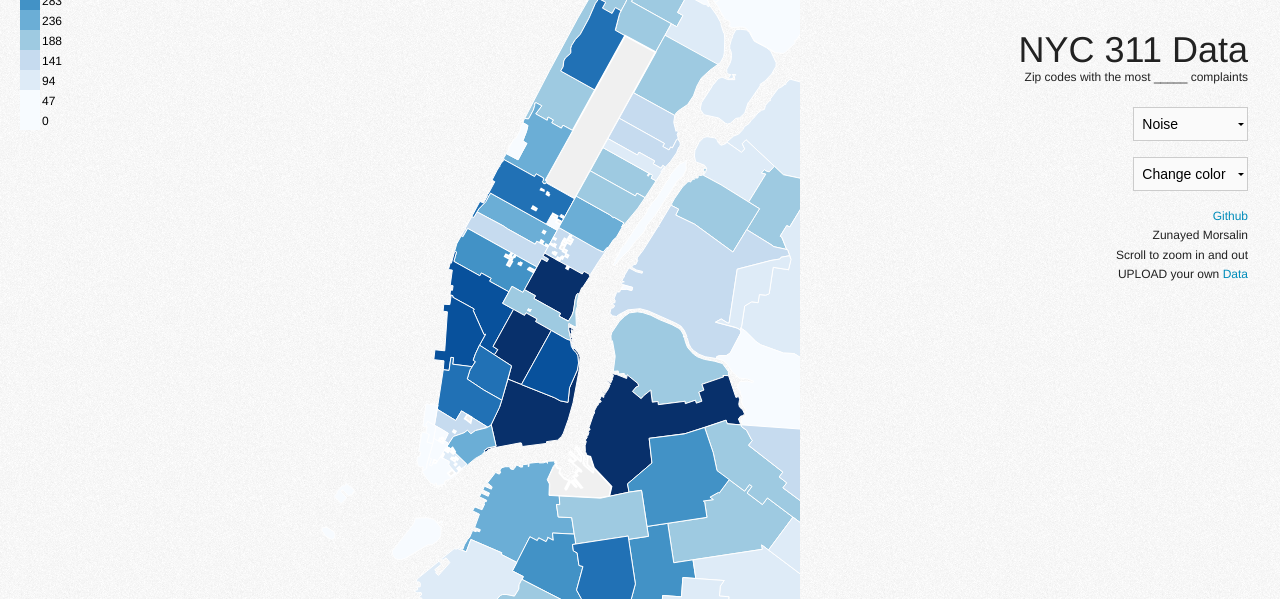
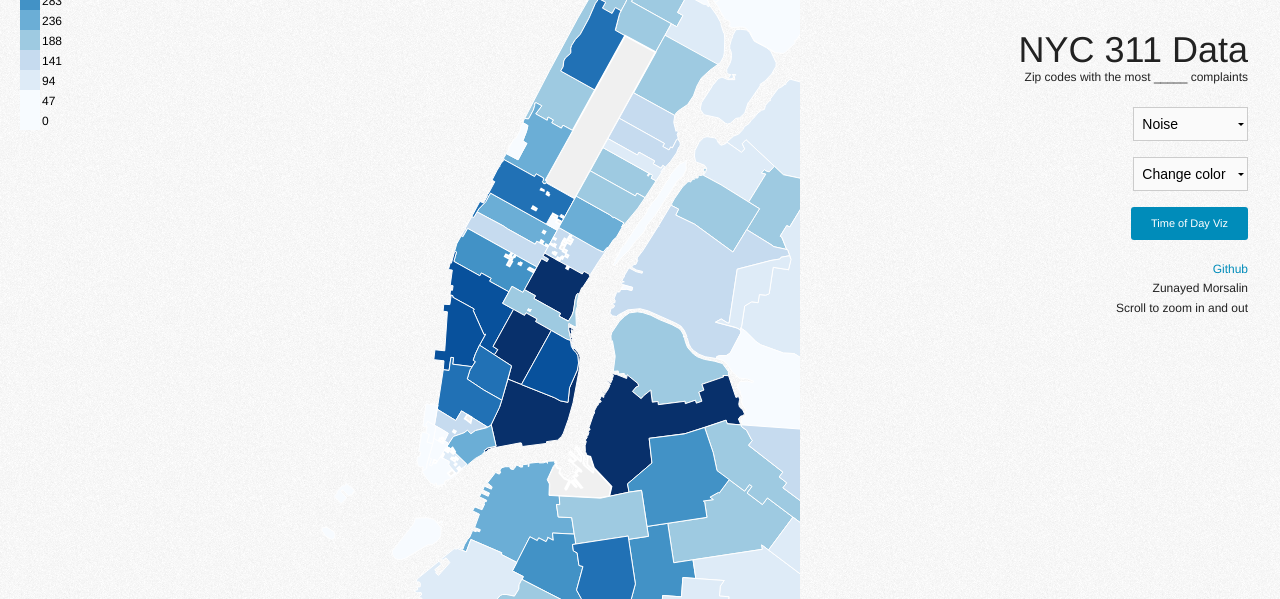
Before and after one commit to zunayed/noisyNYC, a Flask app: page / in a window 1280 px wide. Shown: the top 599 px of the page. Run offline with Flask 2, Linux system fonts and the light colour scheme; some libraries are stand-ins or nearby versions.

Commit message:
added modal

```diff
--- a/templates/home.html
+++ b/templates/home.html
@@ -2,7 +2,6 @@
 {% block content %}
 
 <div id="d3_map"></div>
-<!-- <div id="chart"></div>      -->
 
 <div id="corner_item">
 
@@ -41,35 +40,37 @@
             <option value="Greys">Greys</option>
         </select>
         <br>
-
     </div>
 
-	<p class="mapSubtext"><a href="https://github.com/zunayed/noisyNYC">Github</a>
-	<br />
-	Zunayed Morsalin
-	<br />
-	Scroll to zoom in and out
-    <br />
-    UPLOAD your own <a href="https://github.com/zunayed/noisyNYC">Data</a>
+	<p class="mapSubtext">
+        <a href="#test" data-reveal-id="myModal" class="radius button tiny">Time of Day Viz</a>
+        <br />
+        <a href="https://github.com/zunayed/noisyNYC">Github</a>
+    	<br />
+    	Zunayed Morsalin
+    	<br />
+    	Scroll to zoom in and out
+        <br />
+
+        <div id="myModal" class="reveal-modal" data-reveal>
+            <p class="lead">Time Series Data</p>
+            <div id="chart"></div>
+
+        </div>
 
 	</p>
 </div>
 <a id="infoBox" style="display: inline;">On Zip: </a>
 
-<!-- <div class="row">
-  <div class="large-12 columns Greens">
-    	<div id="chart"></div>
-    	<div id="d3_chart"></div>
-  </div>
-</div> -->
 
 <!-- JavaScript -->
+
 <script src="{{ url_for('static', filename='d3.v3.js') }}"></script>
 <script src="{{ url_for('static', filename='noiseNYC.js') }}"></script>
 <script src="{{ url_for('static', filename='heatNYC.js') }}"></script>
 <script src="{{ url_for('static', filename='graffitiNYC.js') }}"></script>
 <script src="{{ url_for('static', filename='maps.js') }}"></script>
-<!-- <script src="{{ url_for('static', filename='time.js') }}"></script> -->
+<script src="{{ url_for('static', filename='time.js') }}"></script>
 <!-- <script src="{{ url_for('static', filename='charts.js') }}"></script> -->
 
 {% endblock %}
```
